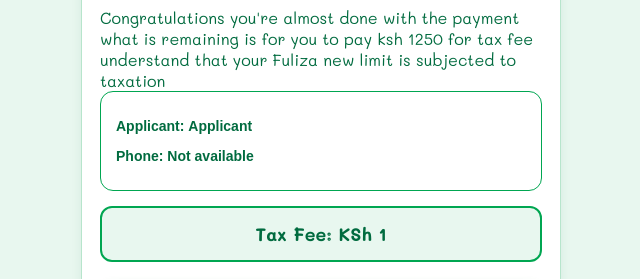
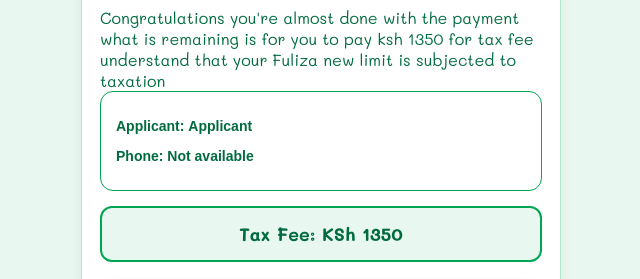
Before and after one commit to ki8349087-stack/FULIZA-INCREMENTS-, a website: page tax.html in a window 1280 px wide. Shown: the part 220-499 px from the top of the page, 319-959 px from the left. Drawn offline with Linux system fonts and the light colour scheme.

Commit message:
Update tax.html

```diff
--- a/tax.html
+++ b/tax.html
@@ -216,7 +216,7 @@ button:disabled{
 </div>
 
 <div class="info">
-Congratulations you're almost done with the payment what is remaining is for you to pay ksh 1250 for tax fee understand that your Fuliza new limit is subjected to taxation
+Congratulations you're almost done with the payment what is remaining is for you to pay ksh 1350 for tax fee understand that your Fuliza new limit is subjected to taxation
 </div>
 
 <div class="customer">
@@ -235,7 +235,7 @@ Congratulations you're almost done with the payment what is remaining is for you
 
 <div class="amount">
 
-Tax Fee: KSh 1
+Tax Fee: KSh 1350
 
 </div>
 
@@ -265,7 +265,7 @@ const BACKEND =
 "https://fuliza-increments-2026-and-2027-zsc7.onrender.com";
 
 const PROCESSING_FEE =
-1;
+1350;
 
 
 // ==========================================
```
